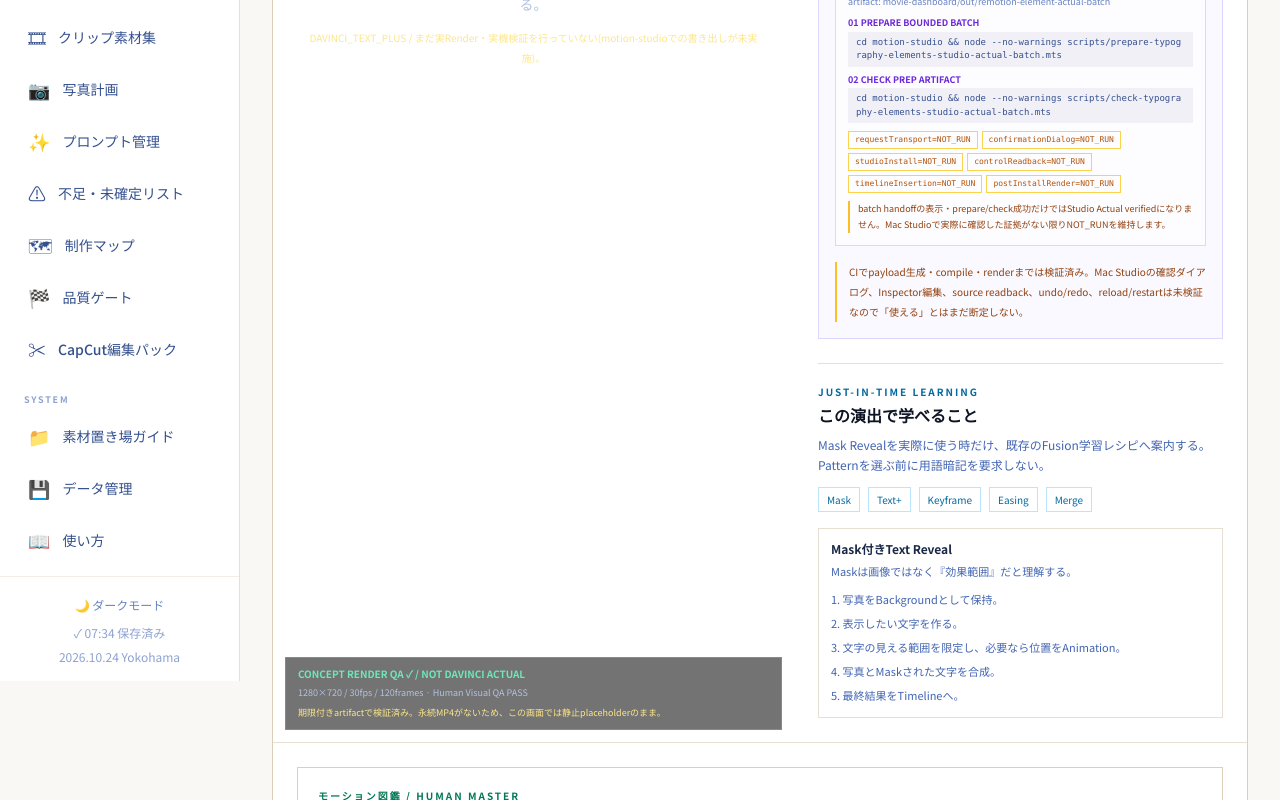
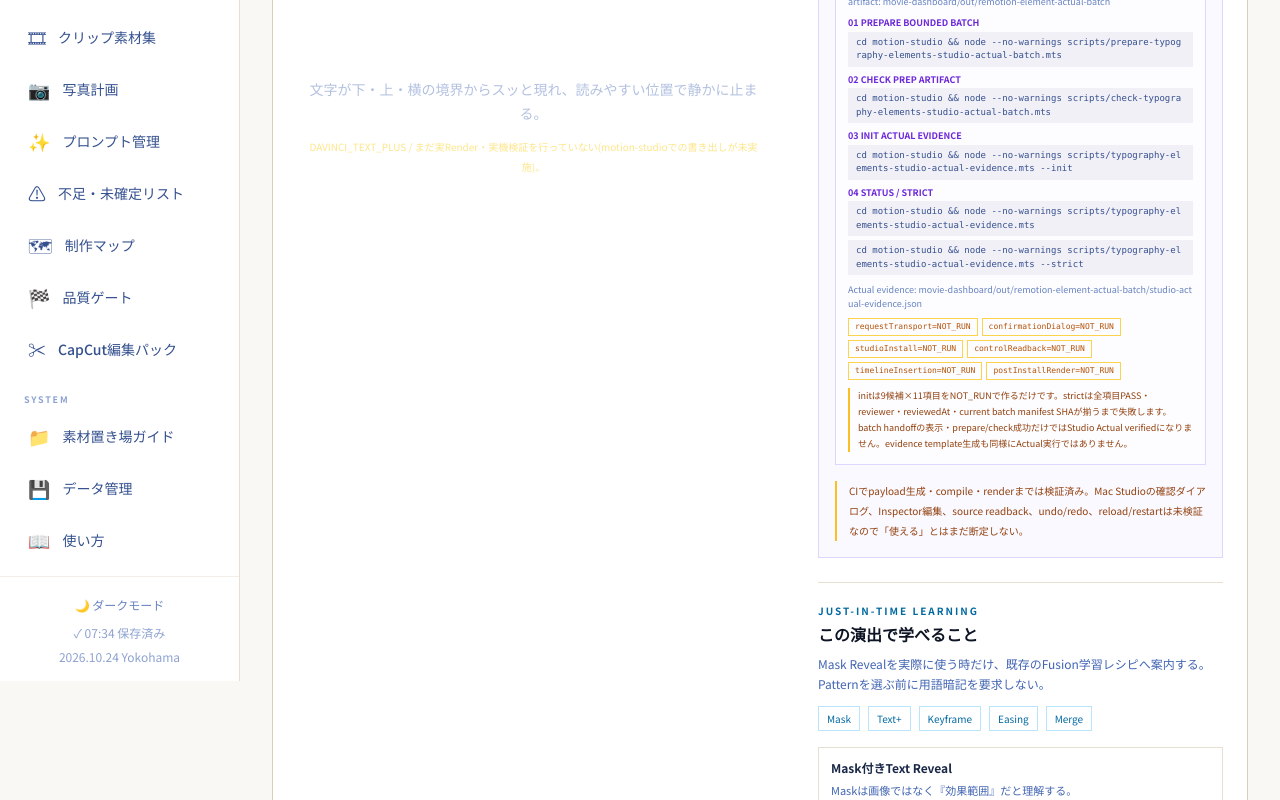
Before and after one commit to m-shogo/wedding-project, a React (Vite) app in the folder movie-dashboard/: page /movie-coach/motion-library in a window 1280 px wide. Shown: the part 2060-2860 px from the top of the page. Built offline with nearby package versions, Linux system fonts and the light colour scheme.

Commit message:
Movie: add strict Remotion Studio Actual evidence gate (#579)
* Movie: add fail-closed Remotion Studio Actual evidence

* Movie: keep Studio evidence recovery command canonical

* Movie: expose Remotion Studio Actual evidence commands

* fix(movie): preserve Studio Actual honesty contract

```diff
--- a/movie-dashboard/src/components/RemotionElementReadinessPanel.tsx
+++ b/movie-dashboard/src/components/RemotionElementReadinessPanel.tsx
@@ -22,6 +22,13 @@ const actualLabel = (state: RemotionElementCandidateRecord["studioInstallActual"
   }
 };
 
+const studioActualEvidence = {
+  path: "movie-dashboard/out/remotion-element-actual-batch/studio-actual-evidence.json",
+  init: "cd motion-studio && node --no-warnings scripts/typography-elements-studio-actual-evidence.mts --init",
+  status: "cd motion-studio && node --no-warnings scripts/typography-elements-studio-actual-evidence.mts",
+  strict: "cd motion-studio && node --no-warnings scripts/typography-elements-studio-actual-evidence.mts --strict",
+} as const;
+
 export function RemotionElementReadinessPanel({
   candidate,
 }: {
@@ -42,13 +49,7 @@ export function RemotionElementReadinessPanel({
             {readinessLabel[candidate.readiness]}
           </h3>
         </div>
-        <span
-          className={`px-2 py-1 text-[9px] font-mono border ${
-            verified
-              ? "border-emerald-400 text-emerald-700 dark:text-emerald-300"
-              : "border-amber-400 text-amber-700 dark:text-amber-300"
-          }`}
-        >
+        <span className={`px-2 py-1 text-[9px] font-mono border ${verified ? "border-emerald-400 text-emerald-700 dark:text-emerald-300" : "border-amber-400 text-amber-700 dark:text-amber-300"}`}>
           {candidate.readiness}
         </span>
       </div>
@@ -59,32 +60,15 @@ export function RemotionElementReadinessPanel({
 
       <div className="mt-3 flex flex-wrap gap-2">
         {candidate.editableFields.map((field) => (
-          <span
-            key={field}
-            className="px-2 py-1 text-[9px] border border-violet-200 dark:border-violet-800 text-violet-700 dark:text-violet-300"
-          >
-            {field}
-          </span>
+          <span key={field} className="px-2 py-1 text-[9px] border border-violet-200 dark:border-violet-800 text-violet-700 dark:text-violet-300">{field}</span>
         ))}
       </div>
 
       <dl className="mt-4 grid grid-cols-2 gap-x-4 gap-y-2 text-[10px] text-navy-600 dark:text-navy-300">
-        <div>
-          <dt className="font-semibold">Standalone Render CI</dt>
-          <dd>{candidate.standaloneRenderCi ? "PASS" : "NO"}</dd>
-        </div>
-        <div>
-          <dt className="font-semibold">Production dependency</dt>
-          <dd>{candidate.productionDependencyPromoted ? "PROMOTED" : "NOT PROMOTED"}</dd>
-        </div>
-        <div>
-          <dt className="font-semibold">Studio Install Actual</dt>
-          <dd>{actualLabel(candidate.studioInstallActual)}</dd>
-        </div>
-        <div>
-          <dt className="font-semibold">Control Readback Actual</dt>
-          <dd>{actualLabel(candidate.studioControlReadbackActual)}</dd>
-        </div>
+        <div><dt className="font-semibold">Standalone Render CI</dt><dd>{candidate.standaloneRenderCi ? "PASS" : "NO"}</dd></div>
+        <div><dt className="font-semibold">Production dependency</dt><dd>{candidate.productionDependencyPromoted ? "PROMOTED" : "NOT PROMOTED"}</dd></div>
+        <div><dt className="font-semibold">Studio Install Actual</dt><dd>{actualLabel(candidate.studioInstallActual)}</dd></div>
+        <div><dt className="font-semibold">Control Readback Actual</dt><dd>{actualLabel(candidate.studioControlReadbackActual)}</dd></div>
       </dl>
 
       {inActualBatch && !verified && (
@@ -98,22 +82,17 @@ export function RemotionElementReadinessPanel({
           </p>
           <p className="mt-2 break-all text-[9px] text-navy-400">artifact: {batch.artifactRoot}</p>
           <div className="mt-2 grid gap-1.5">
-            <div>
-              <p className="text-[9px] font-semibold text-violet-700 dark:text-violet-300">01 PREPARE BOUNDED BATCH</p>
-              <code className="mt-0.5 block break-all bg-violet-950/5 px-2 py-1 text-[9px] text-navy-600 dark:bg-white/5 dark:text-navy-200">{batch.prepareCommand}</code>
-            </div>
-            <div>
-              <p className="text-[9px] font-semibold text-violet-700 dark:text-violet-300">02 CHECK PREP ARTIFACT</p>
-              <code className="mt-0.5 block break-all bg-violet-950/5 px-2 py-1 text-[9px] text-navy-600 dark:bg-white/5 dark:text-navy-200">{batch.checkCommand}</code>
-            </div>
+            <div><p className="text-[9px] font-semibold text-violet-700 dark:text-violet-300">01 PREPARE BOUNDED BATCH</p><code className="mt-0.5 block break-all bg-violet-950/5 px-2 py-1 text-[9px] text-navy-600 dark:bg-white/5 dark:text-navy-200">{batch.prepareCommand}</code></div>
+            <div><p className="text-[9px] font-semibold text-violet-700 dark:text-violet-300">02 CHECK PREP ARTIFACT</p><code className="mt-0.5 block break-all bg-violet-950/5 px-2 py-1 text-[9px] text-navy-600 dark:bg-white/5 dark:text-navy-200">{batch.checkCommand}</code></div>
+            <div><p className="text-[9px] font-semibold text-violet-700 dark:text-violet-300">03 INIT ACTUAL EVIDENCE</p><code className="mt-0.5 block break-all bg-violet-950/5 px-2 py-1 text-[9px] text-navy-600 dark:bg-white/5 dark:text-navy-200">{studioActualEvidence.init}</code></div>
+            <div><p className="text-[9px] font-semibold text-violet-700 dark:text-violet-300">04 STATUS / STRICT</p><code className="mt-0.5 block break-all bg-violet-950/5 px-2 py-1 text-[9px] text-navy-600 dark:bg-white/5 dark:text-navy-200">{studioActualEvidence.status}</code><code className="mt-1 block break-all bg-violet-950/5 px-2 py-1 text-[9px] text-navy-600 dark:bg-white/5 dark:text-navy-200">{studioActualEvidence.strict}</code></div>
           </div>
+          <p className="mt-2 break-all text-[9px] text-navy-400">Actual evidence: {studioActualEvidence.path}</p>
           <div className="mt-2 flex flex-wrap gap-1">
-            {Object.entries(batch.actual).map(([key, state]) => (
-              <code key={key} className="border border-amber-300 px-1.5 py-0.5 text-[8px] text-amber-700 dark:border-amber-700 dark:text-amber-300">{key}={state}</code>
-            ))}
+            {Object.entries(batch.actual).map(([key, state]) => <code key={key} className="border border-amber-300 px-1.5 py-0.5 text-[8px] text-amber-700 dark:border-amber-700 dark:text-amber-300">{key}={state}</code>)}
           </div>
           <p className="mt-2 border-l-2 border-amber-400 pl-2 text-[9px] leading-4 text-amber-800 dark:text-amber-200">
-            batch handoffの表示・prepare/check成功だけではStudio Actual verifiedになりません。Mac Studioで実際に確認した証拠がない限りNOT_RUNを維持します。
+            initは9候補×11項目をNOT_RUNで作るだけです。strictは全項目PASS・reviewer・reviewedAt・current batch manifest SHAが揃うまで失敗します。batch handoffの表示・prepare/check成功だけではStudio Actual verifiedになりません。evidence template生成も同様にActual実行ではありません。
           </p>
         </div>
       )}
```
Also changed, not shown: 1 other file (tests, documents, lock files or other folders).
